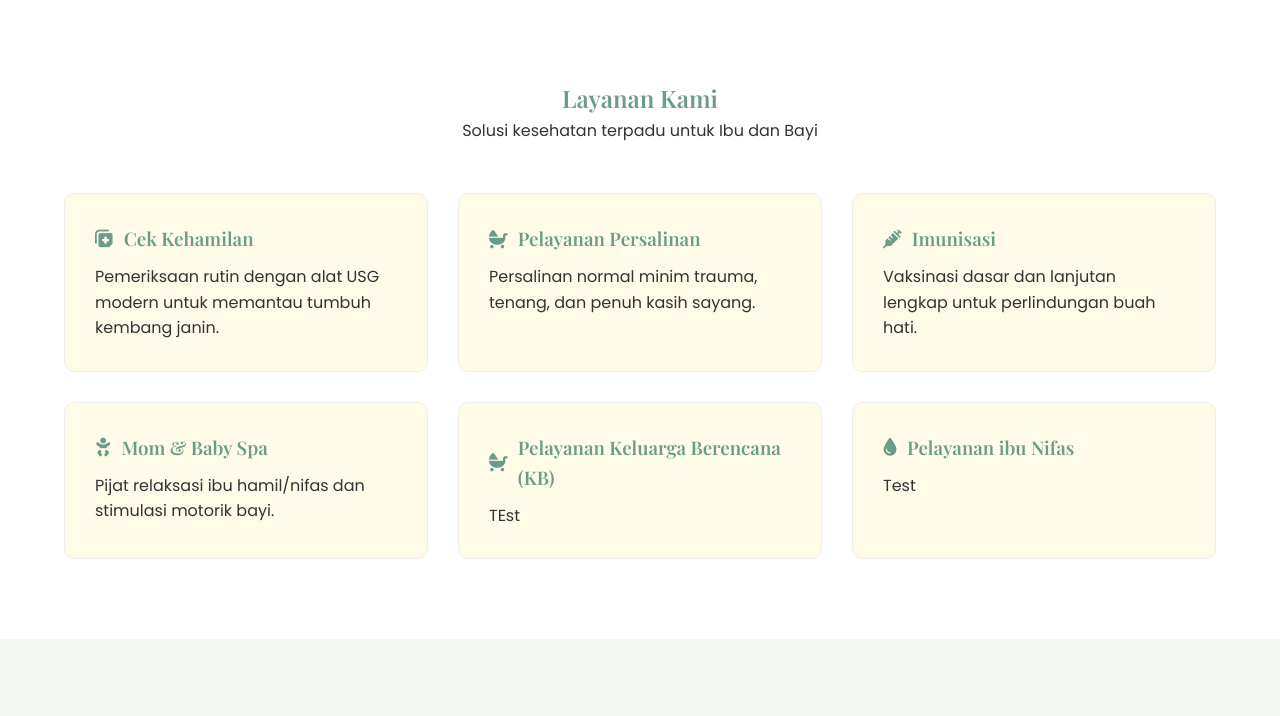
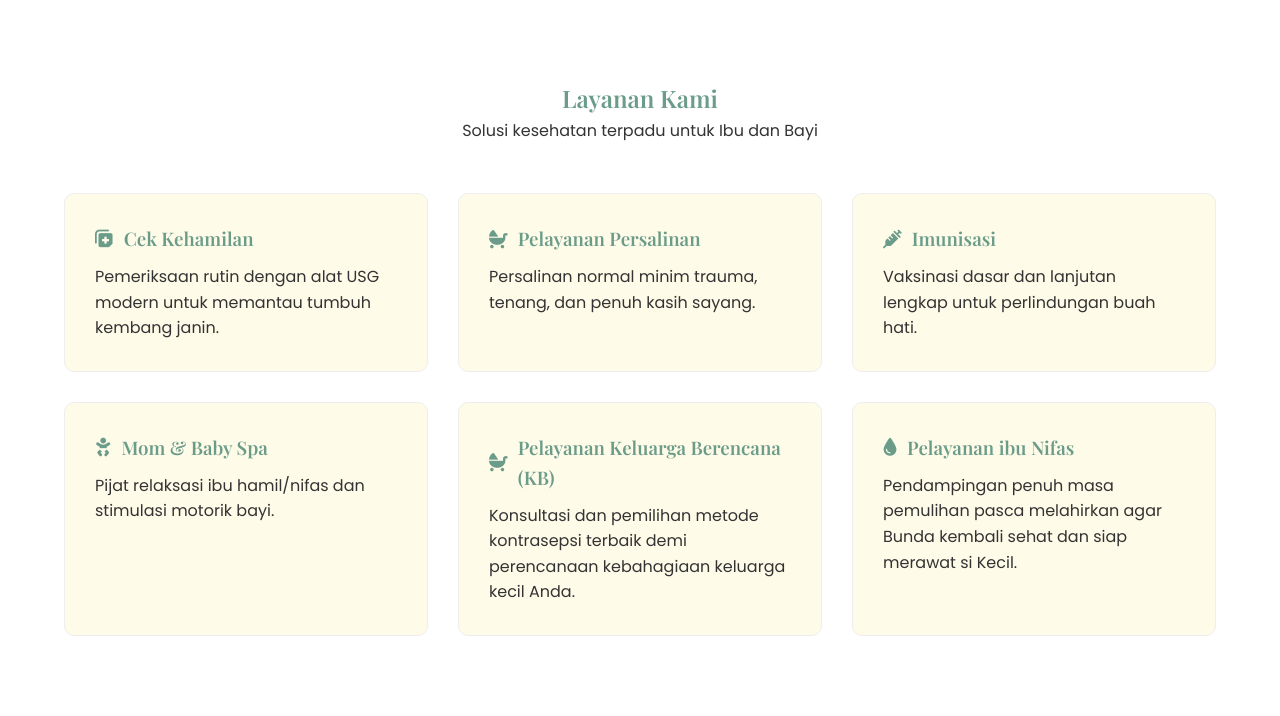
Before and after one commit to Lolzonexd/Web-ECommerce-Bidan, a PHP site: page / in a window 1280 px wide. Shown: the part 1177-1893 px from the top of the page. Run offline with PHP 8.4, Linux system fonts and the light colour scheme.

Commit message:
edit index

```diff
--- a/index.php
+++ b/index.php
@@ -80,11 +80,11 @@ include 'helper/redirectIfLoggedIn.php';
             </div>
             <div class="service-item">
                 <h3><i class="fa-solid fa-baby-carriage"></i> Pelayanan Keluarga Berencana (KB)</h3>
-                <p>TEst</p>
+                <p>Konsultasi dan pemilihan metode kontrasepsi terbaik demi perencanaan kebahagiaan keluarga kecil Anda.</p>
             </div>
             <div class="service-item">
                 <h3><i class="fa-solid fa-droplet"></i> Pelayanan ibu Nifas</h3>
-                <p>Test</p>
+                <p>Pendampingan penuh masa pemulihan pasca melahirkan agar Bunda kembali sehat dan siap merawat si Kecil.</p>
             </div>
         </div>
     </section>
```
